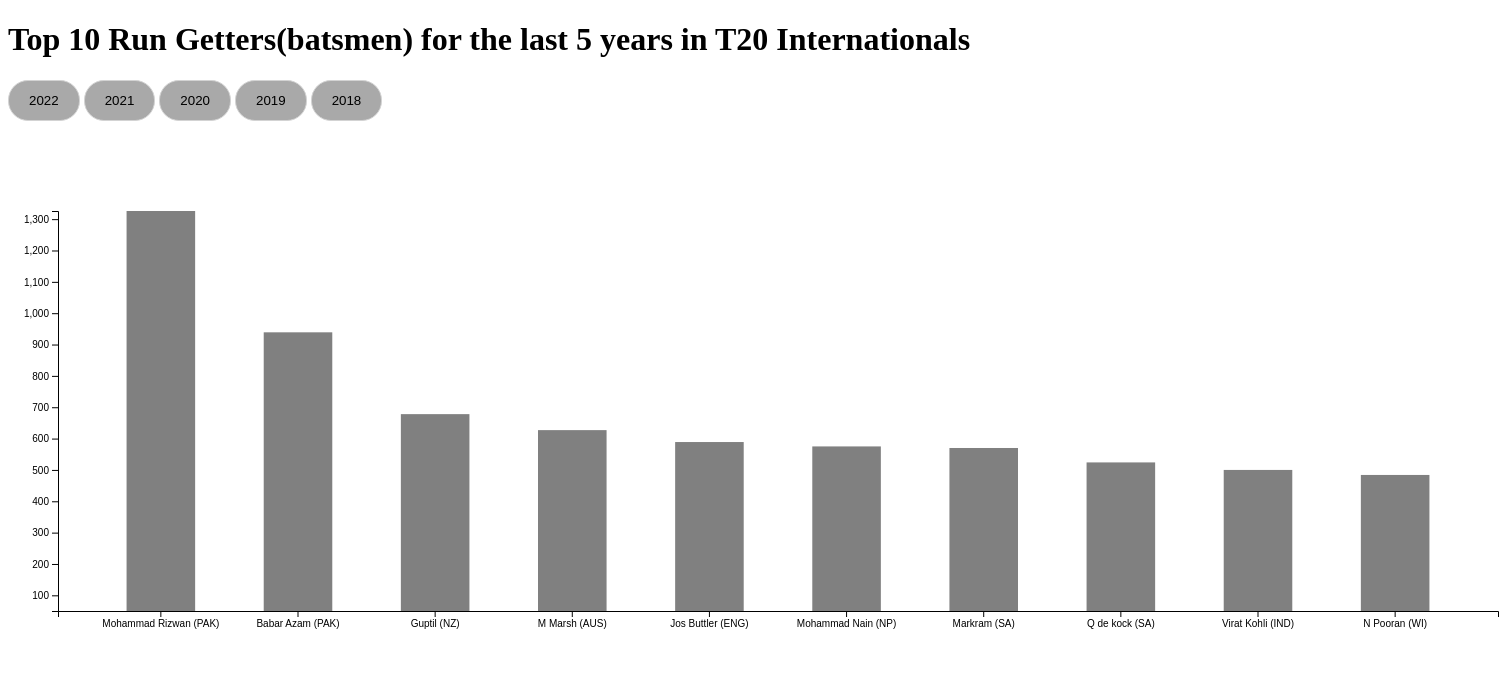
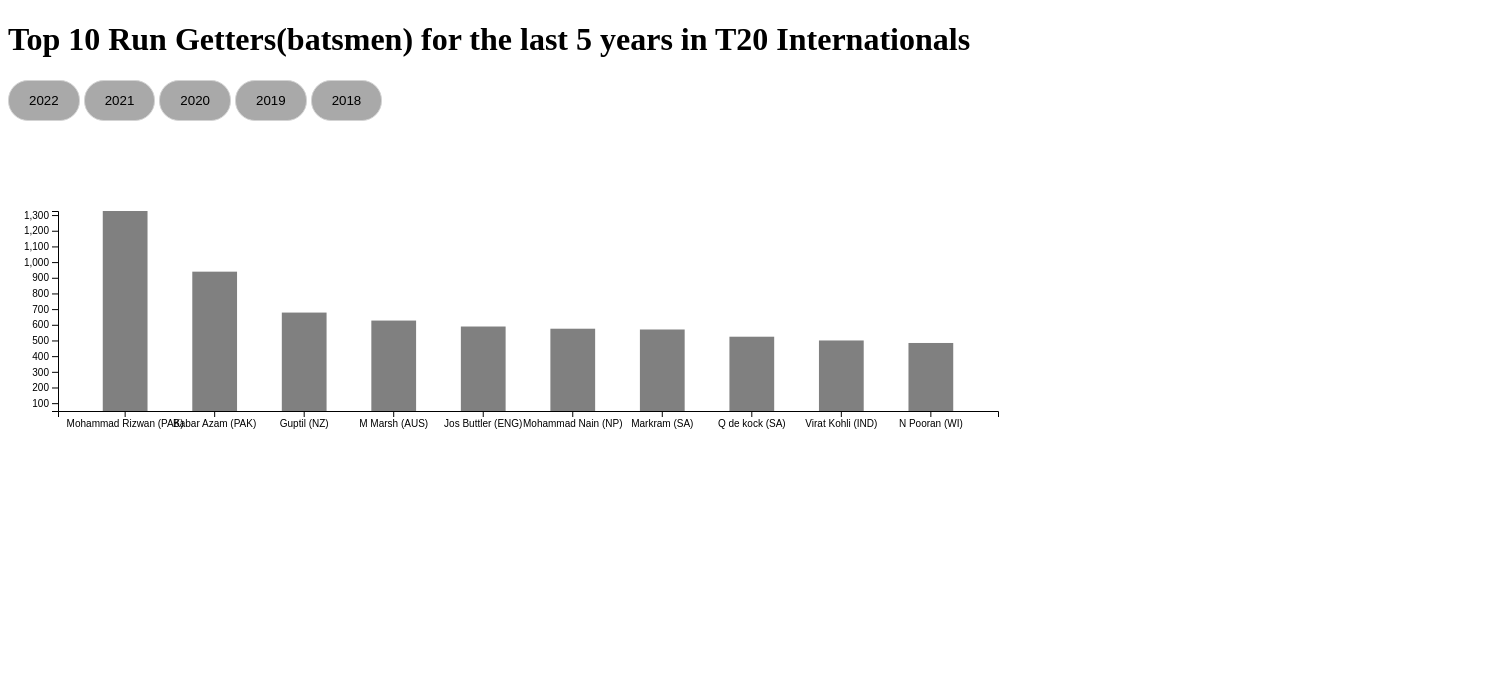
Before and after one commit to saigopaljarabana/Bar_Chart_Project_DV, a plain HTML site: page index.html in a window 1280 px wide. Shown: the whole page, 1508 px wide, since content can reach past the window. Drawn offline with Linux system fonts and the light colour scheme.

Commit message:
Update index.html

```diff
--- a/index.html
+++ b/index.html
@@ -104,8 +104,8 @@
 
   // set the dimensions and margins of the graph
   const margin = {top: 40, right: 10, bottom: 60, left: 50},
-      width = 1500 - margin.left - margin.right,
-      height = 550 - margin.top - margin.bottom;
+      width = 1000 - margin.left - margin.right,
+      height = 350 - margin.top - margin.bottom;
 
   // append the svg object to the body of the page
   const svg = d3.select("#cricket")
```
